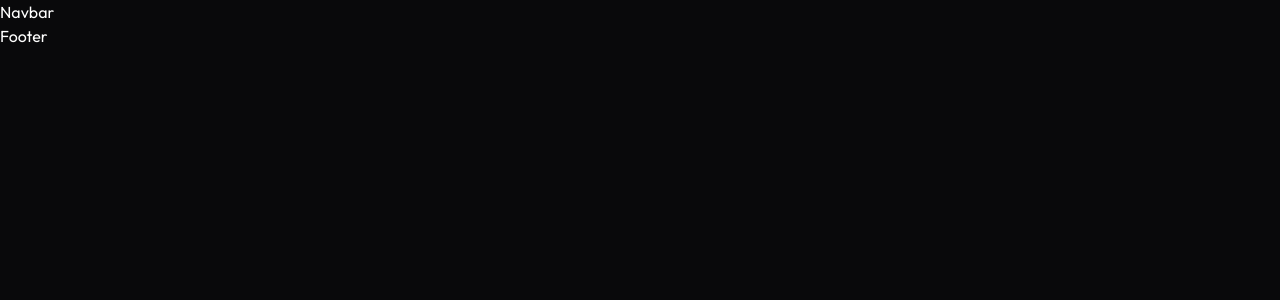
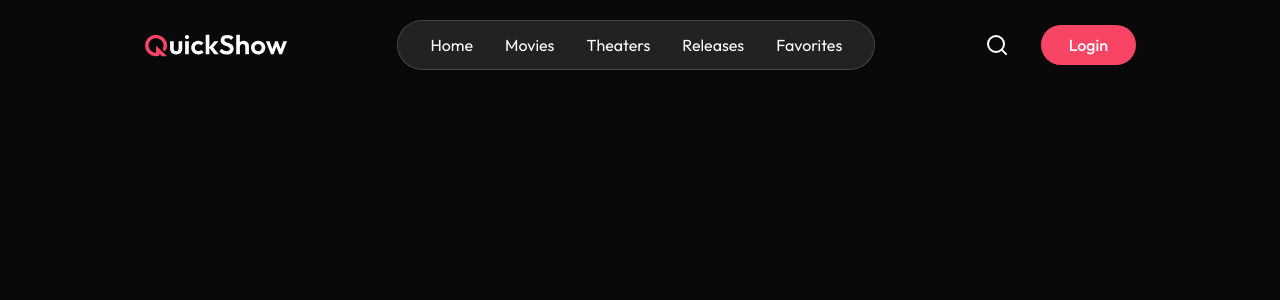
Before and after one commit to pamudithasandaru/cinema-Reelix, a React (Vite) app in the folder client/: page /favorite in a window 1280 px wide. Shown: the top 300 px of the page. Built offline with nearby package versions, Linux system fonts and the light colour scheme.

Commit message:
Navigation bar
designed for both full screen and small screen using functions isOpen,IsOpenset

```diff
--- a/client/src/components/Footer.jsx
+++ b/client/src/components/Footer.jsx
@@ -3,7 +3,7 @@
 const Footer = () => {
   return (
     <div>
-      <h1>Footer</h1>
+
     </div>
   )
 }
--- a/client/src/components/Navbar.jsx
+++ b/client/src/components/Navbar.jsx
@@ -1,9 +1,39 @@
-import React from 'react'
+import React, { useState } from 'react'
+import { assets } from '../assets/assets'
+import { MenuIcon, SearchIcon, XIcon } from 'lucide-react'
+import { Link } from 'react-router-dom'
 
 const Navbar = () => {
+
+  const [isOpen, setIsOpen] = useState(false)
+
   return (
-    <div>
-      <h1>Navbar</h1>
+    <div className='fixed top-0 left-0 z-50 w-full flex items-center justify-between px-6 md:px-16 lg:px-36 py-5'>
+        <Link to='/' className='max-md:flex-1'>
+            <img src={assets.logo} alt="" className='w-36 h-auto'/>
+        </Link>
+
+        <div className={`max-md:absolute max-md:top-0 max-md:left-0 max-md:font-medium max-md:text-lg z-50 flex flex-col md:flex-row items-center max-md:justify-center gap-8 min-md:px-8 py-3 max-md:h-screen min-md:rounded-full backdrop-blur bg-black/70 md:bg-white/10 md:border border-gray-300/20 overflow-hidden transition-[width] duration-300
+            ${isOpen ? 'max-md:w-full' : 'max-md:w-0'}`}>
+
+            <XIcon className='md:hidden absolute top-6 right-6 w-6 h-6 cursor-pointer'
+             onClick={()=> setIsOpen(!isOpen)}/>
+
+            <Link onClick={()=> {scrollTo(0,0), setIsOpen(false)}} to='/'>Home</Link>
+            <Link onClick={()=> {scrollTo(0,0), setIsOpen(false)}} to='/movies'>Movies</Link>
+            <Link onClick={()=> {scrollTo(0,0), setIsOpen(false)}} to='/'>Theaters</Link>
+            <Link onClick={()=> {scrollTo(0,0), setIsOpen(false)}} to='/'>Releases</Link>
+            <Link onClick={()=> {scrollTo(0,0), setIsOpen(false)}} to='/favorite'>Favorites</Link>
+        </div>
+
+        <div className='flex items-center gap-8'>
+            <SearchIcon className='max-md:hidden w-6 h-6 cursor-pointer' />
+            <button className='px-4 py-1 sm:px-7 sm:py-2 bg-primary hover:bg-primary-dull transition rounded-full font-medium cursor-pointer'>Login</button>
+        </div>
+        {/* this menuicon will be displayed only when screen is small */}
+        <MenuIcon className='max-md:ml-4 md:hidden w-8 h-8 cursor-pointer'
+        onClick={()=> setIsOpen(!isOpen)}/>
+
     </div>
   )
 }
```
